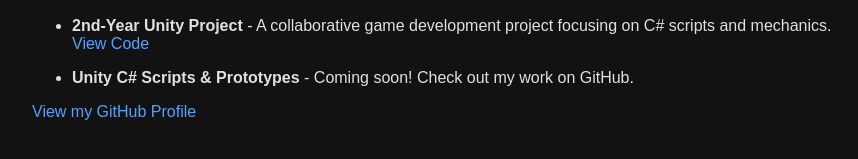
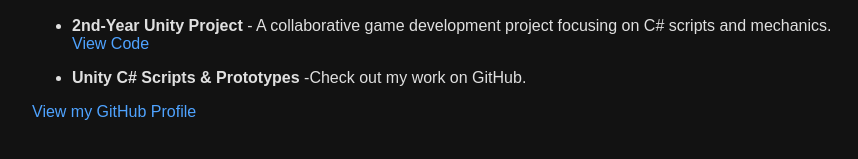
Before and after one commit to s00225736/s00225736.github.io, a plain HTML site: page index.html in a window 1280 px wide. Shown: the part 167-326 px from the top of the page, without its empty margins (208-1066 px from the left). Drawn offline with Linux system fonts and the light colour scheme.

Commit message:
Update index.html

```diff
--- a/index.html
+++ b/index.html
@@ -17,7 +17,7 @@
         <li><strong>2nd-Year Unity Project</strong> - A collaborative game development project focusing on C# scripts and mechanics. <a href="https://github.com/s00225736/Yr2_Game_Project">View Code</a></li>
     </ul>
     <ul>
-        <li><strong>Unity C# Scripts & Prototypes</strong> - Coming soon! Check out my work on GitHub.</li>
+        <li><strong>Unity C# Scripts & Prototypes</strong> -Check out my work on GitHub.</li>
     </ul>
     <p><a href="https://github.com/s00225736">View my GitHub Profile</a></p>
 </body>
```
